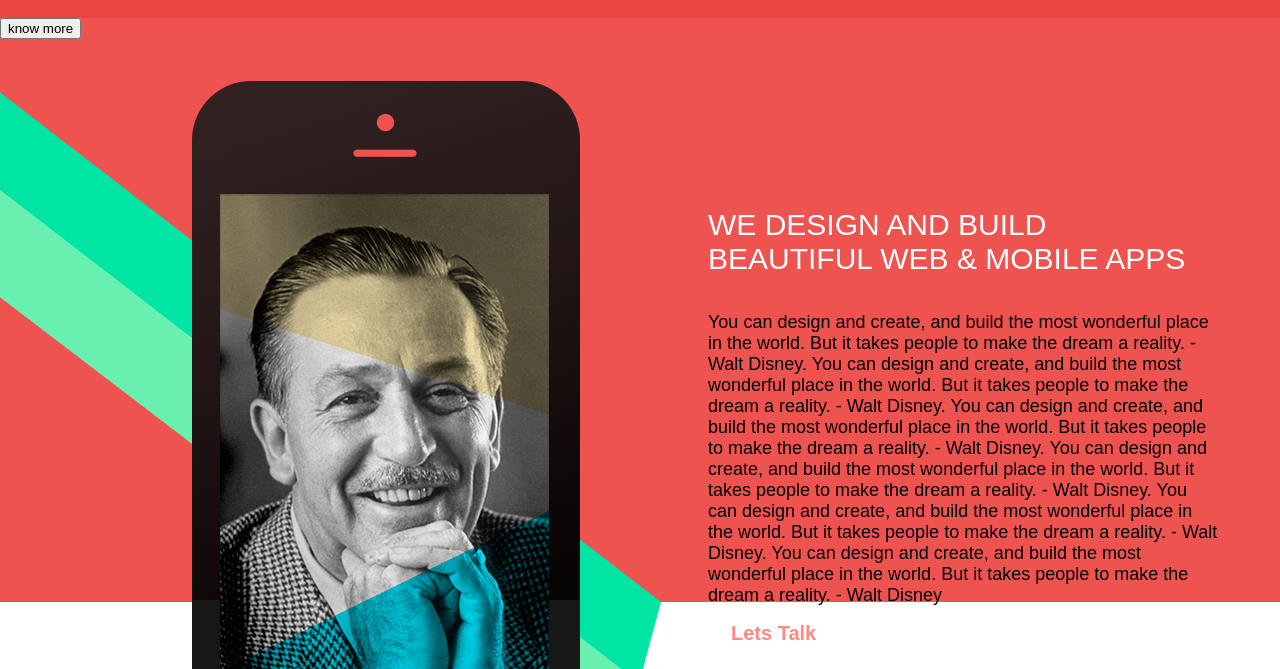
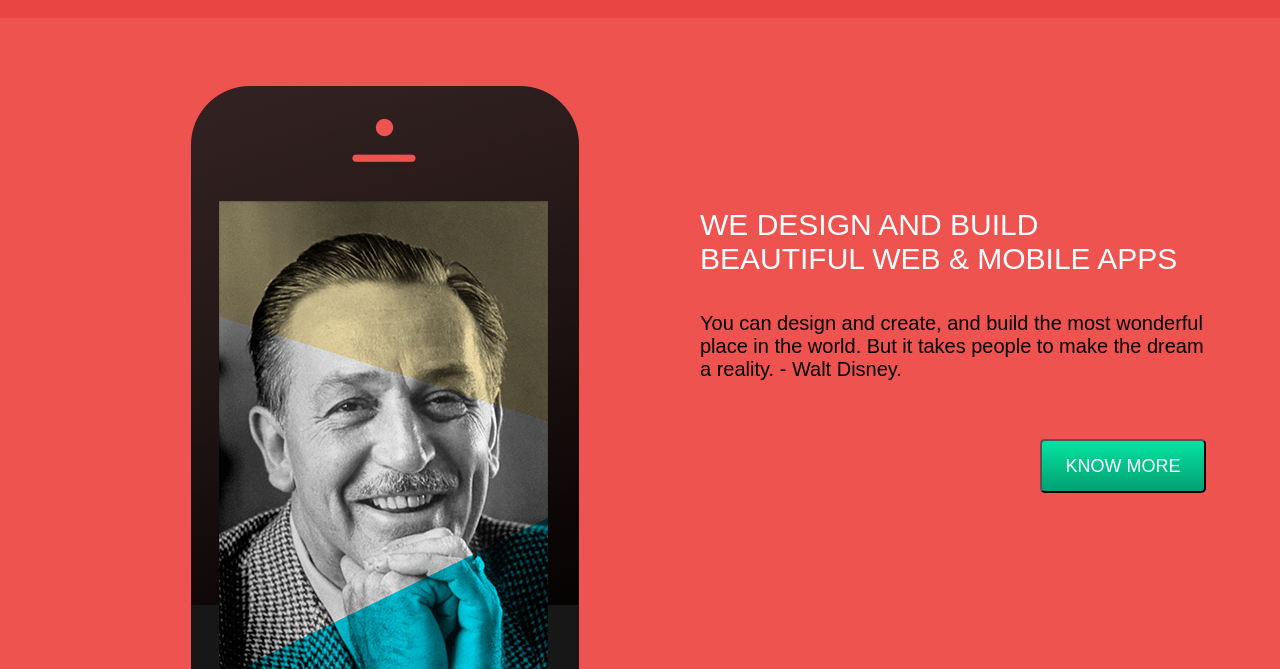
Before and after one commit to dim4ikk/lesson2, a plain HTML site: page index.html in a window 1280 px wide. Shown: the part 83-752 px from the top of the page. Drawn offline with Linux system fonts and the light colour scheme; a web font is replaced by a local one.

Commit message:
fourth commit

```diff
--- a/index.html
+++ b/index.html
@@ -9,6 +9,7 @@
 </head>
 
 <body>
+    <!--July 12-->
     <!--Header-->
     <header>
         <div class="container">
@@ -28,31 +29,27 @@
     <!--Main container-->
     <div class="main_container">
 
+        <div class="phone">
+            <img src="images/phone.png" alt="cellphone">
+        </div>
+
+        <div class="right-wrap">
+
                 <div class="main-text">
                     <div class="caption">We design and build beautiful web & mobile apps</div>
-           <p>You can design and create, and build the most wonderful place in the world. But it takes people to make the dream a reality. - Walt Disney.
-           You can design and create, and build the most wonderful place in the world. But it takes people to make the dream a reality. - Walt Disney.
-           You can design and create, and build the most wonderful place in the world. But it takes people to make the dream a reality. - Walt Disney.
-           You can design and create, and build the most wonderful place in the world. But it takes people to make the dream a reality. - Walt Disney.
-           You can design and create, and build the most wonderful place in the world. But it takes people to make the dream a reality. - Walt Disney.
-           You can design and create, and build the most wonderful place in the world. But it takes people to make the dream a reality. - Walt Disney</p>
+
+                    <p>You can design and create, and build the most wonderful place in the world. But it takes people to make the dream a reality. - Walt Disney. <br>
+                    </p>
                 </div>
 
+            <div class="green-button">
                 <button>know more</button>
-
-        <div class="phone_frame">
-          <img src="images/phoneframe.png" alt="">
             </div>
 
-          <div class="phone_screen">     <img src="images/screen.png"   alt="">
         </div>
+          <!--put clear:both here-->
+          <div style="clear:both;"></div>
 
-          <div class="gl-top">
-            <img src="images/gl-top.png" alt="">
-          </div>
-          <div class="gl-bottom">
-            <img src="images/gl-bottom.png" alt="">
-          </div>
     </div>
 
     <!--White block containing forms-->
--- a/style.css
+++ b/style.css
@@ -93,27 +93,26 @@ header {
 }
 
 .main_container {
-    position: relative;
     margin: 0 auto;
     background-color: #ef5350;
     min-height: 584px;
-
 }
 
-/*.main_container:after {
-    content: '.';
-    display: block;
-    clear: both;
-    visibility: hidden;
-    height: 0;
-}*/
+.phone img {
+    float: left;
+    margin-left: 14%;
+    margin-top: 5%;
+}
+
+.right-wrap {
+    float: right;
+}
 
 .main-text {
-    position: absolute;
     width: 510px;
-    left: 708px;
-    top: 190px;
-    margin-bottom: 40px;
+    margin-bottom: 58px;
+    margin-right: 156px;
+    margin-top: 190px;
 }
 
 .caption {
@@ -125,40 +124,47 @@ header {
 }
 
 p {
-    font-size: 18px;
+    font-size: 20px;
     font-family: 'Montserrat Light', Arial;
     color: black;
     margin-top: 36px;
 }
 
 button {
-    position: absolute;
-
+    float: right;
+    width: 166px;
+    height: 54px;
+    margin-right: 160px;
+    margin-bottom: 130px;
+    font-family: Montserrat, Arial;
+    text-transform: uppercase;
+    font-size: 18px;
+    background: #04e4a2;
+    color: white;
+    border-radius: 5px;
 }
 
-.phone_frame {
-    position: absolute;
-    left: 192px;
-    top: 63px;
-    height: 100px;
-    z-index: 5;
+button {
+    background-image: -webkit-linear-gradient(top, rgba(0, 0, 0, 0), rgba(0, 0, 0, 0.3)); /*Chrome*/
+	background-image: -moz-linear-gradient(top, rgba(0, 0, 0, 0), rgba(0, 0, 0, 0.3));
+	background-image: -o-linear-gradient(top, rgba(0, 0, 0, 0), rgba(0, 0, 0, 0.3));
+	background-image: -ms-linear-gradient(top, rgba(0, 0, 0, 0), rgba(0, 0, 0, 0.3));
+	background-image: linear-gradient(top, rgba(0, 0, 0, 0), rgba(0, 0, 0, 0.2));
 }
 
-.phone_screen {
-    position: absolute;
-    left: 220px;
-    top: 176px;
-    z-index: 6;
+button:hover {
+    background-color: red;
+    -webkit-transition: All 0.5s ease;
+	-moz-transition: All 0.5s ease;
+	-o-transition: All 0.5s ease;
+	-ms-transition: All 0.5s ease;
+	transition: All 0.5s ease;
 }
 
-.gl-top {
-    position: absolute;
-    top: -76px
-}
-
-.gl-bottom {
-    position: absolute;
-    top: 30px
+button:active {
+    background: -moz-linear-gradient(top, #057cc0, #249ee4);
+    background: -webkit-linear-gradient(top, crimson, salmon);
+    padding-top: 22px;
 }
 
 .whiteblock {
```
Also changed, not shown: images/phone.png (added). Lines whose indentation alone changed are shown as unchanged.
